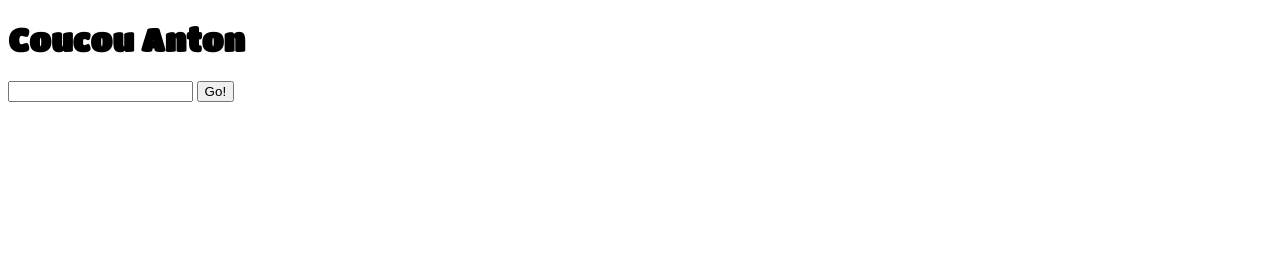
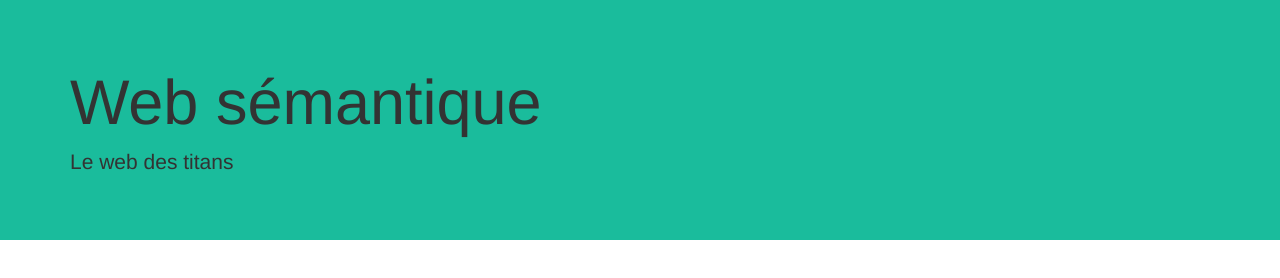
Before and after one commit to antonaut/blarql, a website: page client/index.html in a window 1280 px wide. Drawn offline with nearby package versions, Linux system fonts and the light colour scheme.

Commit message:
Adding css and html ... for client

```diff
--- a/app.js
+++ b/app.js
@@ -84,4 +84,4 @@ app.use(express.static(__dirname + '/client'));
 });*/
 
 
-app.listen(8888);
+app.listen(3000);
--- a/client/index.html
+++ b/client/index.html
@@ -1,16 +1,34 @@
 <!DOCTYPE html>
-<html>
+<html lang="fr">
 	<head>
-	<link href='http://fonts.googleapis.com/css?family=Titan+One' rel='stylesheet' type='text/css'>
-	<link href='/main.css' rel='stylesheet' type='text/css'>
-	<script src="//ajax.googleapis.com/ajax/libs/jquery/2.1.1/jquery.min.js"></script>
-	<script src="./main.js"></script>
+			<meta http-equiv="Content-Type" content="text/html; charset=UTF-8">
+
+			<title>Projet web sémantique</title>
+			<meta name="title" content="Projet web sémantique">
+			<meta name="description" content="Projet web sémantique">
+			<meta name="keywords" content="websem">
+			<link rel="icon" href="./img/lol.ico">
+
+			<!-- Indexer et suivre -->
+			<meta name="robots" content="index,follow">
+
+			<link rel="stylesheet" href="./lib/bootstrap-3.2.0-dist/css/bootstrap.css" type="text/css">
+			<link rel="stylesheet" href="./css/index.css" type="text/css">
+			<script type="text/javascript" src="./lib/jquery-2.1.1.min.js"></script>
+			<script type="text/javascript" src="./lib/bootstrap-3.2.0-dist/js/bootstrap.js"></script>
+			<script type="text/javascript" src="./js/showGraph.js"></script>
+			<script type="text/javascript" src="./main.js"></script>
+			<script type="text/javascript" src="./lib/sparql.js"></script>
 	</head>
 	<body>
-		<h1>Coucou Anton</h1>
+		<div class="jumbotron" style="background-color: #1abc9c;">
+			<div class="container">
+				<h1>Web sémantique</h1>
+				<p>Le web des titans</p>
+			</div>
+		</div>
 
-		<span id="test"></span>
-		<input type="text" id="text">
-		<button id="go" type="submit">Go!</button>
+		<div class="container">
+		</div>
 	</body>
 </html>
```
